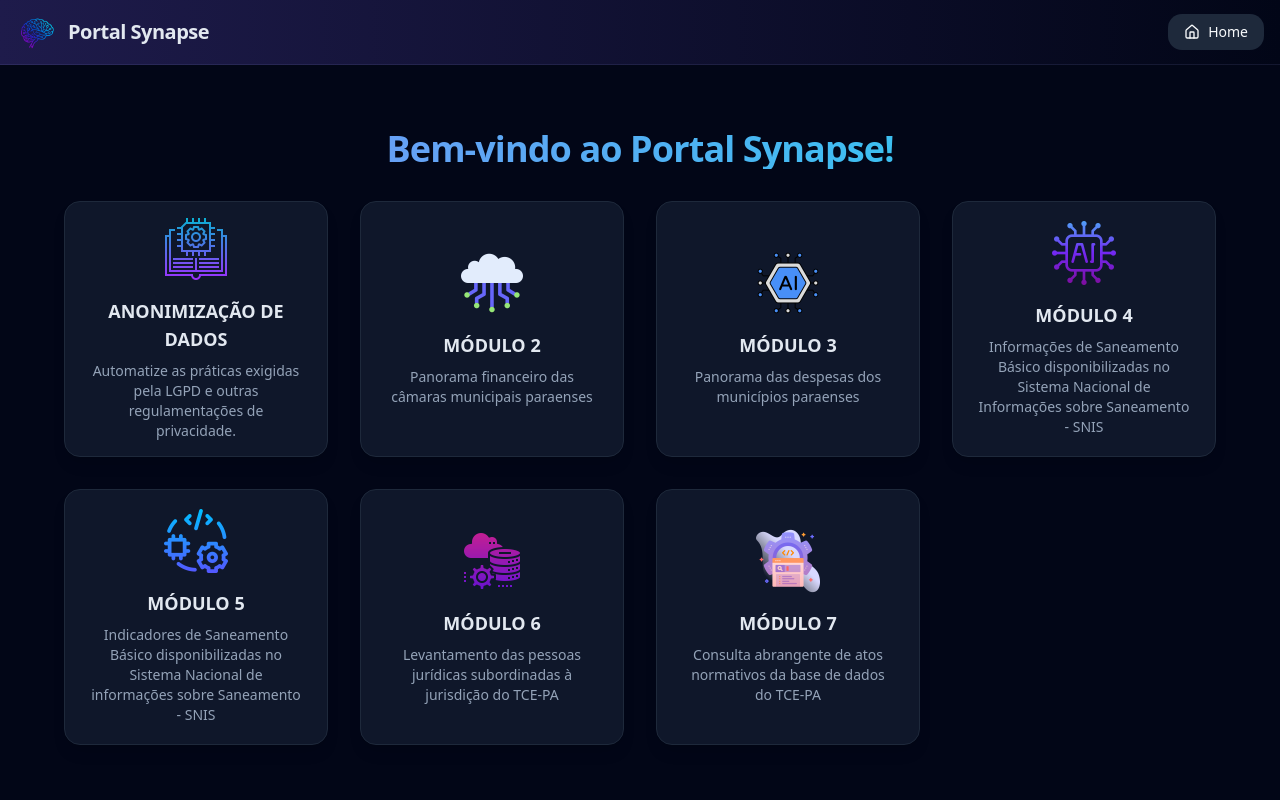
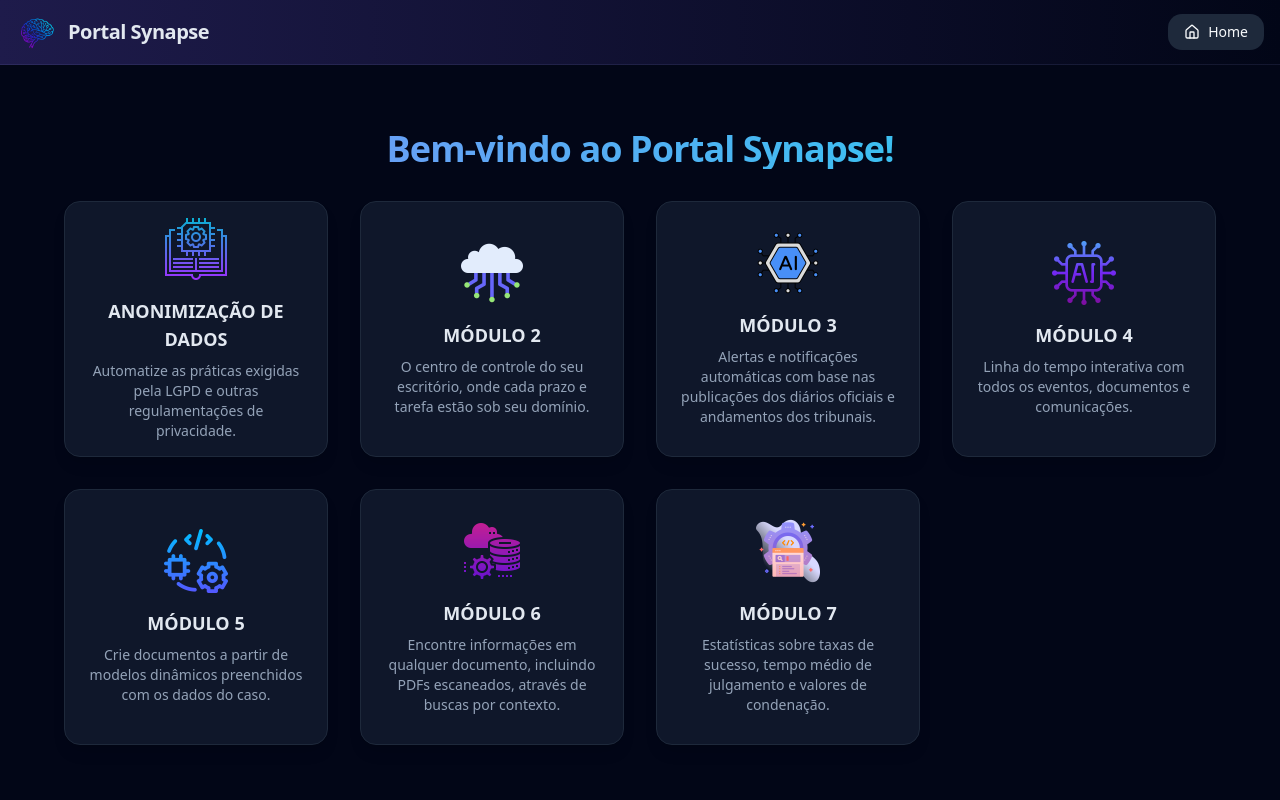
Before and after one commit to anderson-pontes/synapse, a React (Vite) app: page / in a window 1280 px wide. Shown: the top 800 px of the page. Built offline with nearby package versions, Linux system fonts and the light colour scheme; no server answers.

Commit message:
add link externo

```diff
--- a/index.html
+++ b/index.html
@@ -4,7 +4,7 @@
     <meta charset="UTF-8" />
     <link rel="icon" type="image/svg+xml" href="/src/assets/synapse2.png" />
     <meta name="viewport" content="width=device-width, initial-scale=1.0" />
-    <title>Portal Arara-Azul</title>
+    <title>SYNAPSE</title>
   </head>
   <body>
     <div id="root"></div>
--- a/routes.tsx
+++ b/routes.tsx
@@ -28,7 +28,7 @@ export const Router = createHashRouter([
       { path: '/acordoestado', element: <AcordoEstado /> },
       { path: '/saneamento', element: <Saneamento /> },
       { path: '/indicadores', element: <IndicadoresSaneamento /> },
-      { path: '/acompanhamentodeprodutividade', element: <AcompanhamentoProdutividade /> },
+      { path: '/anonimizacaodedados', element: <AcompanhamentoProdutividade /> },
       { path: '/camarasemfoco', element: <CamarasEmFoco /> },
       { path: '/panoramamunicipal', element: <PanoramaMunicipalDespesas /> },
       { path: '/pesquisaintegrada', element: <SearchPage /> },
--- a/src/App.tsx
+++ b/src/App.tsx
@@ -26,7 +26,7 @@ const newRoutes: RouteObject[] = [
   export const App = () => (
     <HelmetProvider>
 
-        <Helmet titleTemplate="PORTAL | %s" />
+        <Helmet titleTemplate="SYNAPSE | %s" />
         <Toaster richColors />
         <ToastContainer />
         <QueryClientProvider client={queryClient}>
--- a/src/pages/app/Home.tsx
+++ b/src/pages/app/Home.tsx
@@ -1,12 +1,12 @@
-import { Helmet } from "react-helmet-async";
-import imgMaps from "@/assets/servidor.png";
-import imgSaneamento from "@/assets/tecnologia-de-ia.png";
-import imgIndicadores from "@/assets/teste-de-software.png";
-import imgDadosPrivados from "@/assets/inteligencia-artificial.png";
-import imgCamara from "@/assets/nuvem-de-ia.png";
-import imgDespesa from "@/assets/nos-de-ia.png";
-import imgBancoAtos from "@/assets/codificacao.png";
-import { Link } from "react-router-dom";
+import { Helmet } from 'react-helmet-async';
+import imgMaps from '@/assets/servidor.png';
+import imgSaneamento from '@/assets/tecnologia-de-ia.png';
+import imgIndicadores from '@/assets/teste-de-software.png';
+import imgDadosPrivados from '@/assets/inteligencia-artificial.png';
+import imgCamara from '@/assets/nuvem-de-ia.png';
+import imgDespesa from '@/assets/nos-de-ia.png';
+import imgBancoAtos from '@/assets/codificacao.png';
+import { Link } from 'react-router-dom';
 import { Button } from '@/components/ui/button';
 import { Eye } from 'lucide-react';
 
@@ -14,46 +14,53 @@ export function Home() {
     const flashcards = [
         // Seu array de flashcards continua o mesmo...
         {
-            title: "ANONIMIZAÇÃO DE DADOS",
-            description: "Automatize as práticas exigidas pela LGPD e outras regulamentações de privacidade.",
+            title: 'ANONIMIZAÇÃO DE DADOS',
+            description:
+                'Automatize as práticas exigidas pela LGPD e outras regulamentações de privacidade.',
             image: imgDadosPrivados,
-            route: "/acompanhamentodeprodutividade",
+            route: 'https://anonimizacao.streamlit.app/',
         },
         {
-            title: "MÓDULO 2",
-            description: "Panorama financeiro das câmaras municipais paraenses",
+            title: 'MÓDULO 2',
+            description:
+                'O centro de controle do seu escritório, onde cada prazo e tarefa estão sob seu domínio.',
             image: imgCamara,
-            route: "/camarasemfoco",
+            route: '/camarasemfoco',
         },
         {
-            title: "MÓDULO 3",
-            description: "Panorama das despesas dos municípios paraenses",
+            title: 'MÓDULO 3',
+            description:
+                'Alertas e notificações automáticas com base nas publicações dos diários oficiais e andamentos dos tribunais.',
             image: imgDespesa,
-            route: "/panoramamunicipal"
+            route: '/panoramamunicipal',
         },
         {
-            title: "MÓDULO 4",
-            description: "Informações de Saneamento Básico disponibilizadas no Sistema Nacional de Informações sobre Saneamento - SNIS",
+            title: 'MÓDULO 4',
+            description:
+                'Linha do tempo interativa com todos os eventos, documentos e comunicações.',
             image: imgSaneamento,
-            route: "/saneamento",
+            route: '/saneamento',
         },
         {
-            title: "MÓDULO 5",
-            description: "Indicadores de Saneamento Básico disponibilizadas no Sistema Nacional de informações sobre Saneamento - SNIS",
+            title: 'MÓDULO 5',
+            description:
+                'Crie documentos a partir de modelos dinâmicos preenchidos com os dados do caso.',
             image: imgIndicadores,
-            route: "/indicadores",
+            route: '/indicadores',
         },
         {
-            title: "MÓDULO 6",
-            description: "Levantamento das pessoas jurídicas subordinadas à jurisdição do TCE-PA",
+            title: 'MÓDULO 6',
+            description:
+                'Encontre informações em qualquer documento, incluindo PDFs escaneados, através de buscas por contexto.',
             image: imgMaps,
-            route: "/jurisdicionados",
+            route: '/jurisdicionados',
         },
         {
-            title: "MÓDULO 7",
-            description: "Consulta abrangente de atos normativos da base de dados do TCE-PA",
+            title: 'MÓDULO 7',
+            description:
+                'Estatísticas sobre taxas de sucesso, tempo médio de julgamento e valores de condenação.',
             image: imgBancoAtos,
-            route: "/pesquisaintegrada",
+            route: '/pesquisaintegrada',
         },
     ];
 
@@ -62,7 +69,6 @@ export function Home() {
             <Helmet title="Home" />
             {/* Fundo escuro para a página inteira */}
             <div className="min-h-screen bg-slate-950 p-6 sm:p-8">
-
                 {/* Título com gradiente no texto */}
                 <h1 className="mb-8 bg-gradient-to-r from-indigo-400 to-cyan-400 bg-clip-text text-center text-4xl font-extrabold tracking-tight text-transparent">
                     Bem-vindo ao Portal Synapse!
@@ -86,18 +92,35 @@ export function Home() {
                                     <h2 className="mb-2 text-lg font-semibold text-slate-200">
                                         {card.title}
                                     </h2>
-                                    <p className="text-sm text-slate-400">{card.description}</p>
+                                    <p className="text-sm text-slate-400">
+                                        {card.description}
+                                    </p>
                                 </div>
 
                                 {/* Verso do Card (com gradiente harmônico) */}
                                 <div className="absolute inset-0 flex flex-col items-center justify-center gap-4 rounded-2xl bg-gradient-to-br from-indigo-800 to-slate-900 p-6 text-center text-white rotate-y-180 backface-hidden">
-                                    <h1 className="text-lg font-semibold">{card.title}</h1>
-                                    <Link to={card.route || "/"}>
-                                        <Button variant="secondary">
-                                            <Eye className="mr-2 h-5 w-5" />
-                                            Saiba mais
-                                        </Button>
-                                    </Link>
+                                    <h1 className="text-lg font-semibold">
+                                        {card.title}
+                                    </h1>
+                                    {card.route.startsWith('http') ? (
+                                        <a
+                                            href={card.route}
+                                            target="_blank"
+                                            rel="noopener noreferrer"
+                                        >
+                                            <Button variant="secondary">
+                                                <Eye className="mr-2 h-5 w-5" />
+                                                Saiba mais
+                                            </Button>
+                                        </a>
+                                    ) : (
+                                        <Link to={card.route}>
+                                            <Button variant="secondary">
+                                                <Eye className="mr-2 h-5 w-5" />
+                                                Saiba mais
+                                            </Button>
+                                        </Link>
+                                    )}
                                 </div>
                             </div>
                         </div>
--- a/src/pages/app/PanoramaMunicipal.tsx
+++ b/src/pages/app/PanoramaMunicipal.tsx
@@ -4,20 +4,19 @@ export function PanoramaMunicipalDespesas() {
     return (
         <>
             <Helmet title="Panorama Municipal - Despesas" />
-            <div className="h-screen w-screen flex overflow-hidden">
-
-                     <iframe
-                         className="w-full h-full"
-                        title="AB_Despesas"
-                        src="https://app.powerbi.com/view?r=eyJrIjoiN2M0YmY1NzMtNjQzZi00NzE3LTgxMzQtM2Q4YTAxN2Q3MjA5IiwidCI6IjA2YjQ3Y2UyLWZmN2UtNDRjOS05M2ExLTEwZDVhYTE4M2RlNCJ9"
-                        allowFullScreen={true}
-                        style={{
-                            border: 'none',
-                        }}
-
-                    >
-                    </iframe>
-
+            {/* Este container flex vai crescer para preencher todo o espaço
+                disponível que o <main> do nosso AppLayout oferece.
+            */}
+            <div className="flex flex-1 flex-col">
+                <iframe
+                    className="h-full w-full flex-1" // flex-1 aqui também para garantir o preenchimento
+                    title="AB_Despesas"
+                    src="https://anonimizacao.streamlit.app/"
+                    allowFullScreen={true}
+                    style={{ border: 'none' }}
+                >
+                    <p>Seu navegador não suporta iframes.</p>
+                </iframe>
             </div>
         </>
     );
--- /dev/null
+++ b/src/proxy-server/server.js
@@ -0,0 +1,32 @@
+// proxy-server/server.js
+const express = require('express');
+const axios = require('axios');
+const cors = require('cors');
+
+const app = express();
+const PORT = 3001; // Uma porta diferente da do seu app React
+
+const TARGET_URL = 'https://anonimizacao.streamlit.app';
+
+app.use(cors());
+
+// Rota principal para carregar o HTML da página
+app.get('/', async (req, res) => {
+    try {
+        const response = await axios.get(TARGET_URL);
+
+        // IMPORTANTE: Reescrever os caminhos relativos para absolutos do nosso proxy
+        let modifiedHtml = response.data
+            .replace(/src="\//g, `src="${TARGET_URL}/`)
+            .replace(/href="\//g, `href="${TARGET_URL}/`);
+
+        res.send(modifiedHtml);
+    } catch (error) {
+        res.status(500).send('Erro ao buscar o conteúdo do site alvo.');
+        console.error(error);
+    }
+});
+
+app.listen(PORT, () => {
+    console.log(`Servidor proxy rodando na porta ${PORT}`);
+});
```
Also changed, not shown: package.json (+17 -2 lines), src/pages/app/AcompanhamentoProdutividade.tsx (+14 -9 lines), 1 other file (tests, documents, lock files or other folders).
